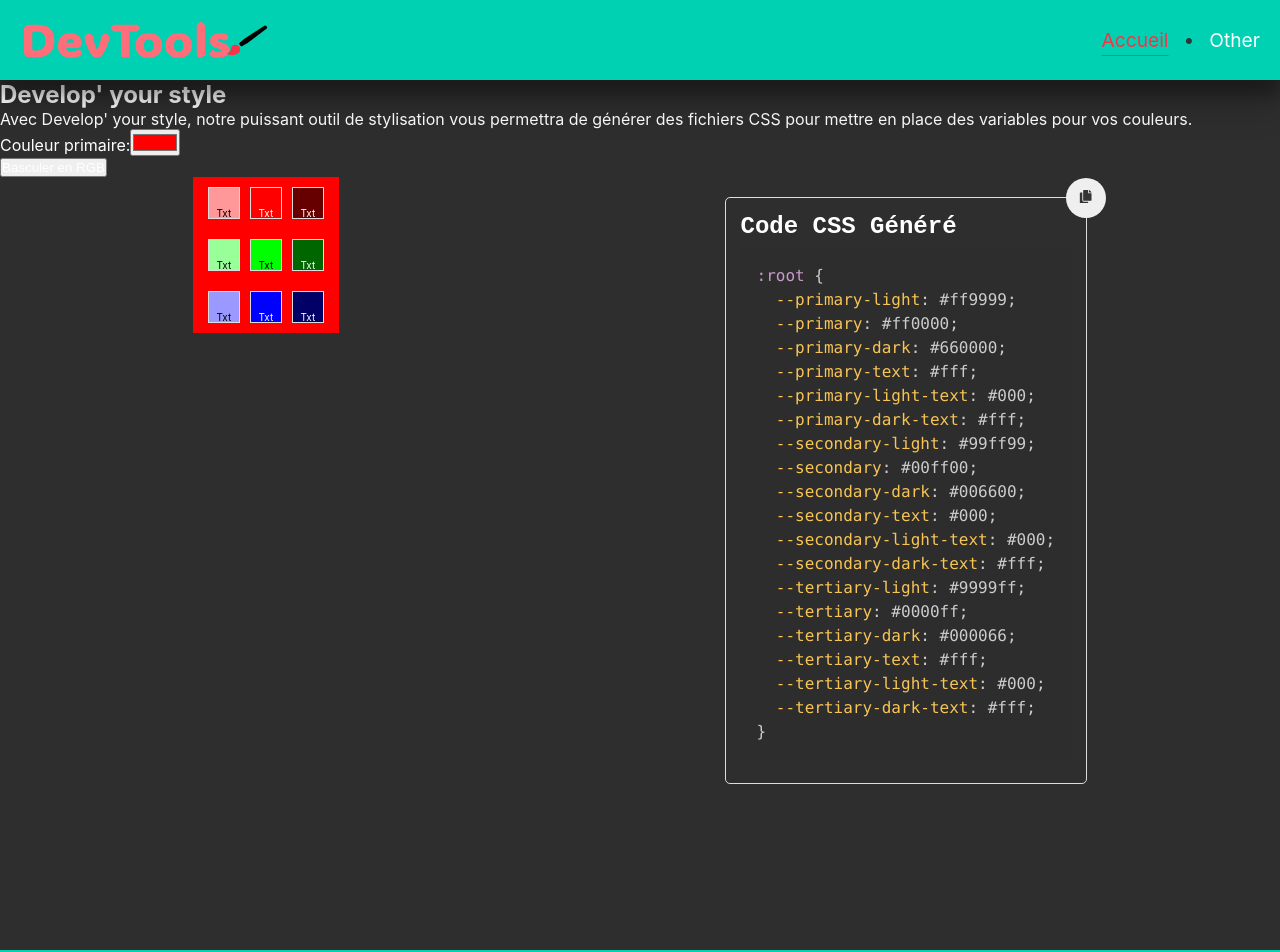
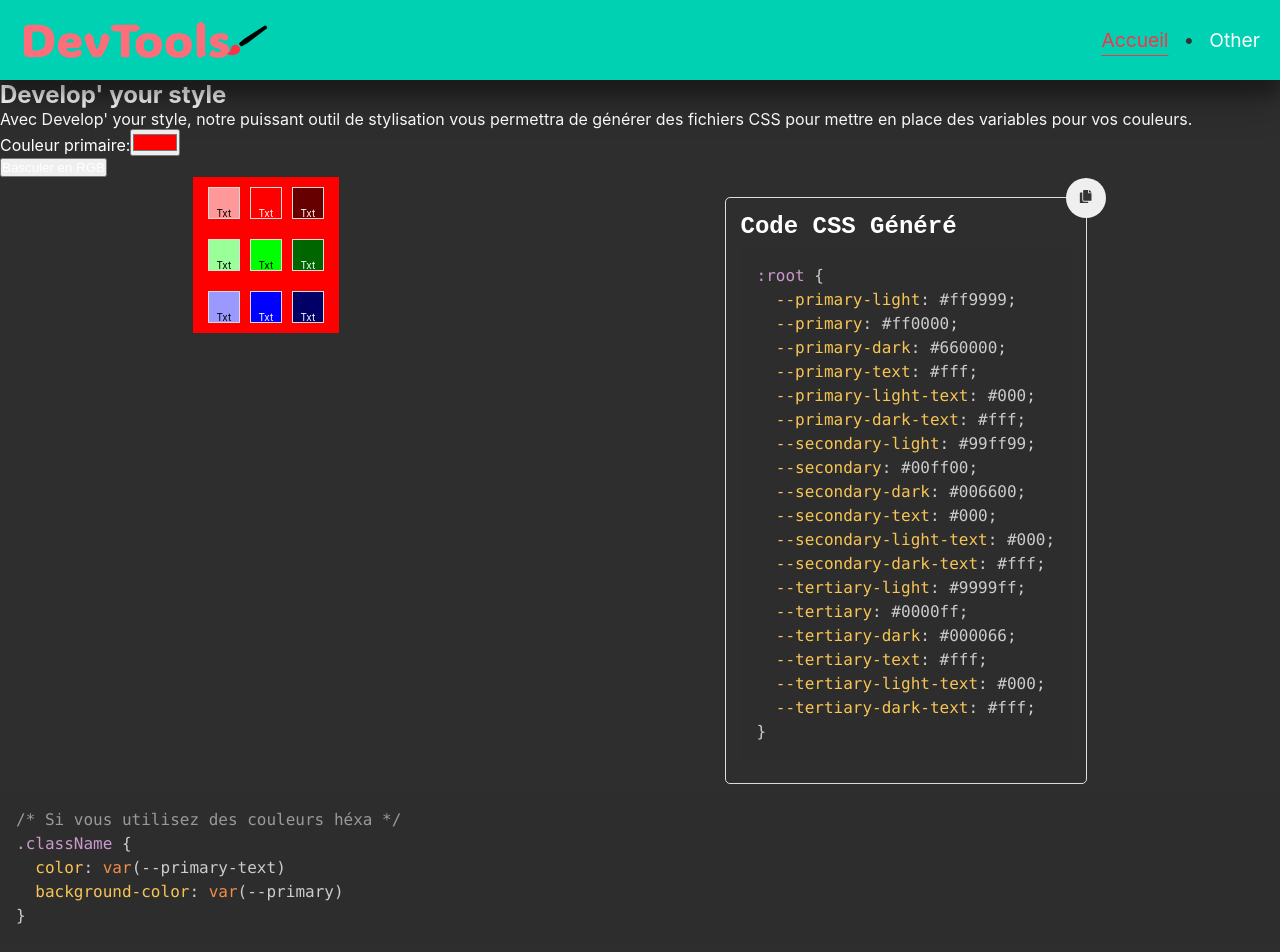
Before and after one commit to LauerJonathan/devtools, a React (Create React App) app: page / in a window 1280 px wide. Shown: the top 952 px of the page. Built offline with nearby package versions, Linux system fonts and the light colour scheme.

Commit message:
colors : use examples

```diff
--- a/package.json
+++ b/package.json
@@ -8,7 +8,9 @@
     "@testing-library/user-event": "^13.5.0",
     "install": "^0.13.0",
     "npm": "^10.9.1",
+    "prismjs": "^1.29.0",
     "react": "^18.3.1",
+    "react-color": "^2.19.3",
     "react-dom": "^18.3.1",
     "react-icons": "^5.3.0",
     "react-router-dom": "^7.0.1",
--- a/src/components/presentationHome/index.jsx
+++ b/src/components/presentationHome/index.jsx
@@ -11,6 +11,7 @@ const PresentationHome = () => {
   const [primaryColor, setPrimaryColor] = useState("#ff0000"); // Couleur primaire par défaut
   const [copySuccess, setCopySuccess] = useState(false); // État pour afficher un message de succès
   const [colorFormat, setColorFormat] = useState("hex"); // Format de couleur par défaut: hexadécimal
+  const [varUseExample, setVarUseExample] = useState("");
 
   // Calcul des couleurs
   const colors = useMemo(() => {
@@ -56,8 +57,10 @@ const PresentationHome = () => {
   };
 
   const formatTextColor = (color) => {
-    if (color === "#fff") return colorFormat === "rgb" ? "rgb(255, 255, 255)" : "#fff";
-    if (color === "#000") return colorFormat === "rgb" ? "rgb(0, 0, 0)" : "#000";
+    if (color === "#fff")
+      return colorFormat === "rgb" ? "rgb(255, 255, 255)" : "#fff";
+    if (color === "#000")
+      return colorFormat === "rgb" ? "rgb(0, 0, 0)" : "#000";
     return color;
   };
 
@@ -76,23 +79,64 @@ const PresentationHome = () => {
       `  --primary-light: ${colors.primary.primaryLight};`,
       `  --primary: ${colors.primary.primary};`,
       `  --primary-dark: ${colors.primary.primaryDark};`,
-      `  --primary-text: ${formatTextColor(getTextColor(colors.primary.primary))};`,
-      `  --primary-light-text: ${formatTextColor(getTextColor(colors.primary.primaryLight))};`,
-      `  --primary-dark-text: ${formatTextColor(getTextColor(colors.primary.primaryDark))};`,
+      `  --primary-text: ${formatTextColor(
+        getTextColor(colors.primary.primary)
+      )};`,
+      `  --primary-light-text: ${formatTextColor(
+        getTextColor(colors.primary.primaryLight)
+      )};`,
+      `  --primary-dark-text: ${formatTextColor(
+        getTextColor(colors.primary.primaryDark)
+      )};`,
       `  --secondary-light: ${colors.secondary.secondaryLight};`,
       `  --secondary: ${colors.secondary.secondary};`,
       `  --secondary-dark: ${colors.secondary.secondaryDark};`,
-      `  --secondary-text: ${formatTextColor(getTextColor(colors.secondary.secondary))};`,
-      `  --secondary-light-text: ${formatTextColor(getTextColor(colors.secondary.secondaryLight))};`,
-      `  --secondary-dark-text: ${formatTextColor(getTextColor(colors.secondary.secondaryDark))};`,
+      `  --secondary-text: ${formatTextColor(
+        getTextColor(colors.secondary.secondary)
+      )};`,
+      `  --secondary-light-text: ${formatTextColor(
+        getTextColor(colors.secondary.secondaryLight)
+      )};`,
+      `  --secondary-dark-text: ${formatTextColor(
+        getTextColor(colors.secondary.secondaryDark)
+      )};`,
       `  --tertiary-light: ${colors.tertiary.tertiaryLight};`,
       `  --tertiary: ${colors.tertiary.tertiary};`,
       `  --tertiary-dark: ${colors.tertiary.tertiaryDark};`,
-      `  --tertiary-text: ${formatTextColor(getTextColor(colors.tertiary.tertiary))};`,
-      `  --tertiary-light-text: ${formatTextColor(getTextColor(colors.tertiary.tertiaryLight))};`,
-      `  --tertiary-dark-text: ${formatTextColor(getTextColor(colors.tertiary.tertiaryDark))};`,
+      `  --tertiary-text: ${formatTextColor(
+        getTextColor(colors.tertiary.tertiary)
+      )};`,
+      `  --tertiary-light-text: ${formatTextColor(
+        getTextColor(colors.tertiary.tertiaryLight)
+      )};`,
+      `  --tertiary-dark-text: ${formatTextColor(
+        getTextColor(colors.tertiary.tertiaryDark)
+      )};`,
       "}",
     ];
+    return cssLines.join("\n");
+  };
+
+  const generateVarExample = () => {
+    const cssLines =
+      colorFormat === "hex"
+        ? [
+            "/* Si vous utilisez des couleurs héxa */",
+            ".className {",
+            "  color: var(--primary-text)",
+            `  background-color: var(--primary)`,
+            "}",
+          ]
+        : [
+            "/* Si vous utilisez des couleurs RGB() */",
+            ".className {",
+            "  color: var(--primary-text)",
+            "  background-color: var(--primary)",
+            "/* Pour changer l'opacité */",
+            "  color: rgba(var(--primary), 0.5)",
+            `  background-color: rgba(var(--primary), 0.5)`,
+            "}",
+          ];
     return cssLines.join("\n");
   };
 
@@ -172,6 +216,9 @@ const PresentationHome = () => {
           {copySuccess && <p style={{ color: "green" }}>Copié avec succès !</p>}
         </div>
       </div>
+      <pre>
+        <code className="language-css">{generateVarExample()}</code>
+      </pre>
     </section>
   );
 };
```
Also changed, not shown: 1 other file (tests, documents, lock files or other folders).
